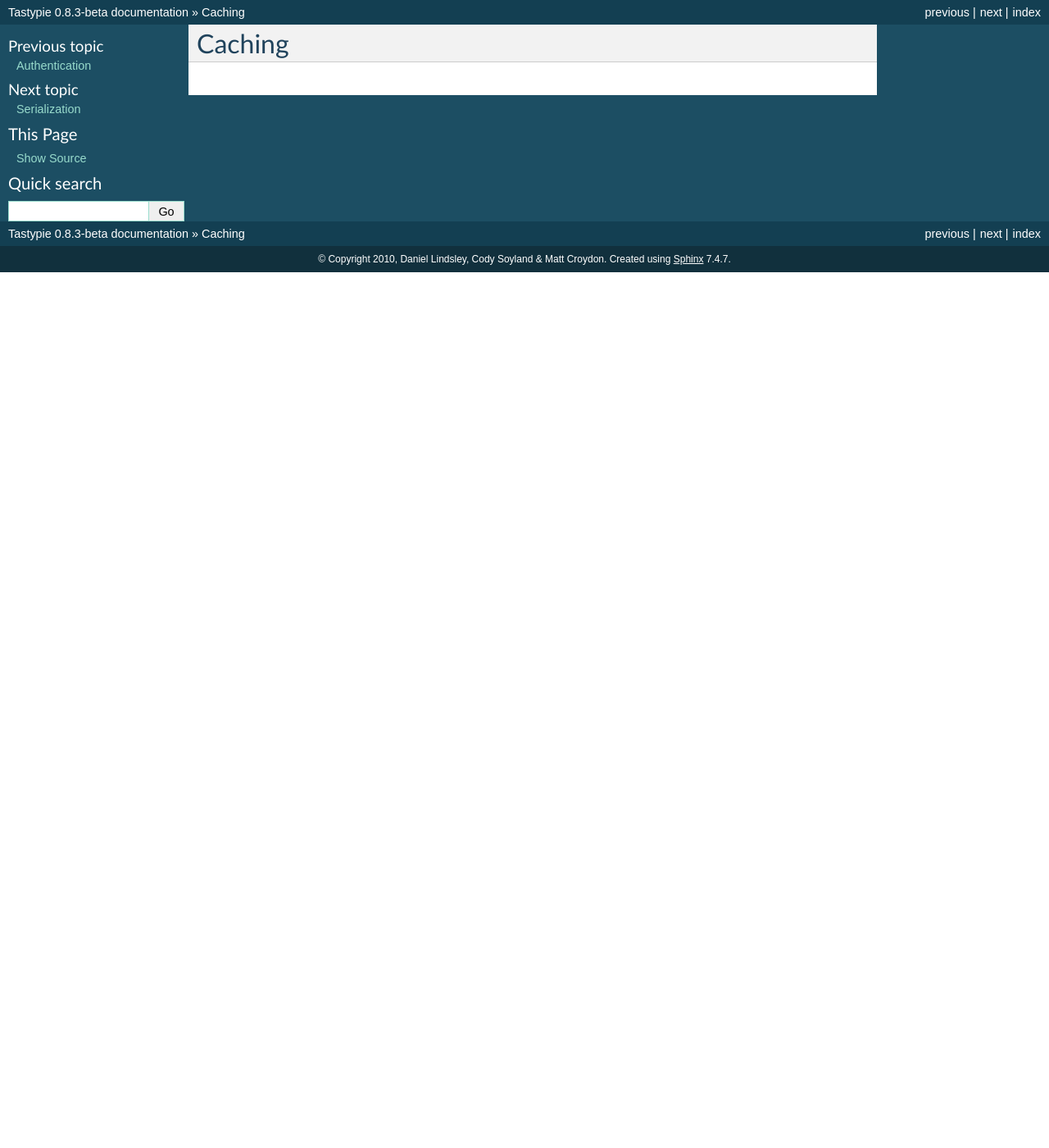
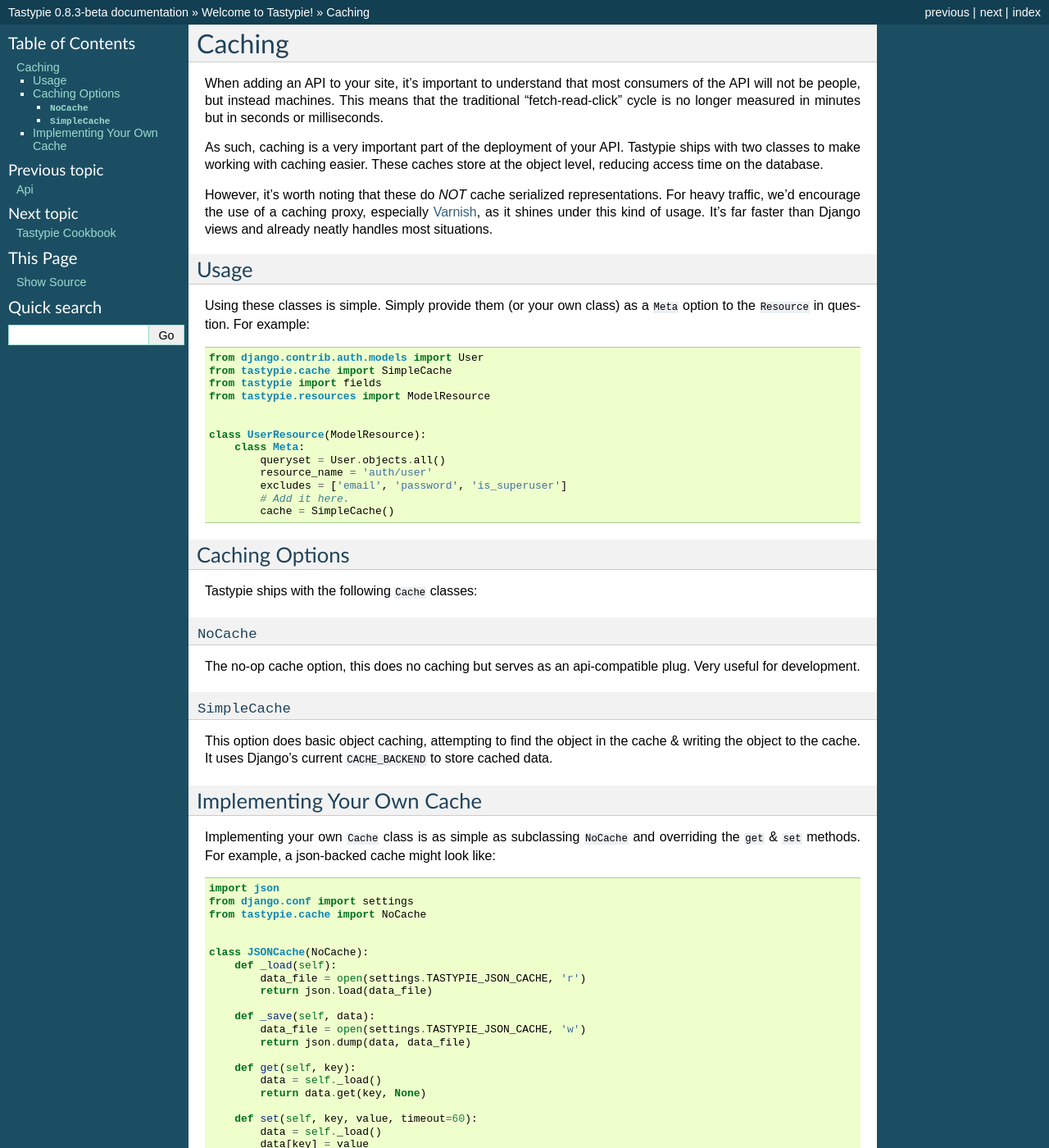
Before and after one commit to django-tastypie/django-tastypie, a Sphinx documentation site: the page built from docs/caching.rst, in a window 1280 px wide and 1400 px high. Shown: the whole window at 82% size. Built offline with Sphinx 7.4.7, drawn with Linux system fonts in a browser that asks for light colours; some of the changed text lies outside the part shown.

Commit message:
Added initial caching docs.

```diff
--- a/docs/caching.rst
+++ b/docs/caching.rst
@@ -3,3 +3,92 @@
 =======
 Caching
 =======
+
+When adding an API to your site, it's important to understand that most
+consumers of the API will not be people, but instead machines. This means that
+the traditional "fetch-read-click" cycle is no longer measured in minutes but
+in seconds or milliseconds.
+
+As such, caching is a very important part of the deployment of your API.
+Tastypie ships with two classes to make working with caching easier. These
+caches store at the object level, reducing access time on the database.
+
+However, it's worth noting that these do *NOT* cache serialized representations.
+For heavy traffic, we'd encourage the use of a caching proxy, especially
+Varnish_, as it shines under this kind of usage. It's far faster than Django
+views and already neatly handles most situations.
+
+.. _Varnish: http://www.varnish-cache.org/
+
+Usage
+=====
+
+Using these classes is simple. Simply provide them (or your own class) as a
+``Meta`` option to the ``Resource`` in question. For example::
+
+    from django.contrib.auth.models import User
+    from tastypie.cache import SimpleCache
+    from tastypie import fields
+    from tastypie.resources import ModelResource
+
+
+    class UserResource(ModelResource):
+        class Meta:
+            queryset = User.objects.all()
+            resource_name = 'auth/user'
+            excludes = ['email', 'password', 'is_superuser']
+            # Add it here.
+            cache = SimpleCache()
+
+
+Caching Options
+===============
+
+Tastypie ships with the following ``Cache`` classes:
+
+``NoCache``
+~~~~~~~~~~~
+
+The no-op cache option, this does no caching but serves as an api-compatible
+plug. Very useful for development.
+
+``SimpleCache``
+~~~~~~~~~~~~~~~
+
+This option does basic object caching, attempting to find the object in the
+cache & writing the object to the cache. It uses Django's current
+``CACHE_BACKEND`` to store cached data.
+
+
+Implementing Your Own Cache
+===========================
+
+Implementing your own ``Cache`` class is as simple as subclassing ``NoCache``
+and overriding the ``get`` & ``set`` methods. For example, a json-backed
+cache might look like::
+
+    import json
+    from django.conf import settings
+    from tastypie.cache import NoCache
+
+
+    class JSONCache(NoCache):
+        def _load(self):
+            data_file = open(settings.TASTYPIE_JSON_CACHE, 'r')
+            return json.load(data_file)
+
+        def _save(self, data):
+            data_file = open(settings.TASTYPIE_JSON_CACHE, 'w')
+            return json.dump(data, data_file)
+
+        def get(self, key):
+            data = self._load()
+            return data.get(key, None)
+
+        def set(self, key, value, timeout=60):
+            data = self._load()
+            data[key] = value
+            self._save(data)
+
+Note that this is *NOT* necessarily an optimal solution, but is simply
+demonstrating how one might go about implementing your own ``Cache``.
--- a/docs/index.rst
+++ b/docs/index.rst
@@ -13,6 +13,7 @@
 
    resources
    api
+   caching
 
    cookbook
    who_uses
```
